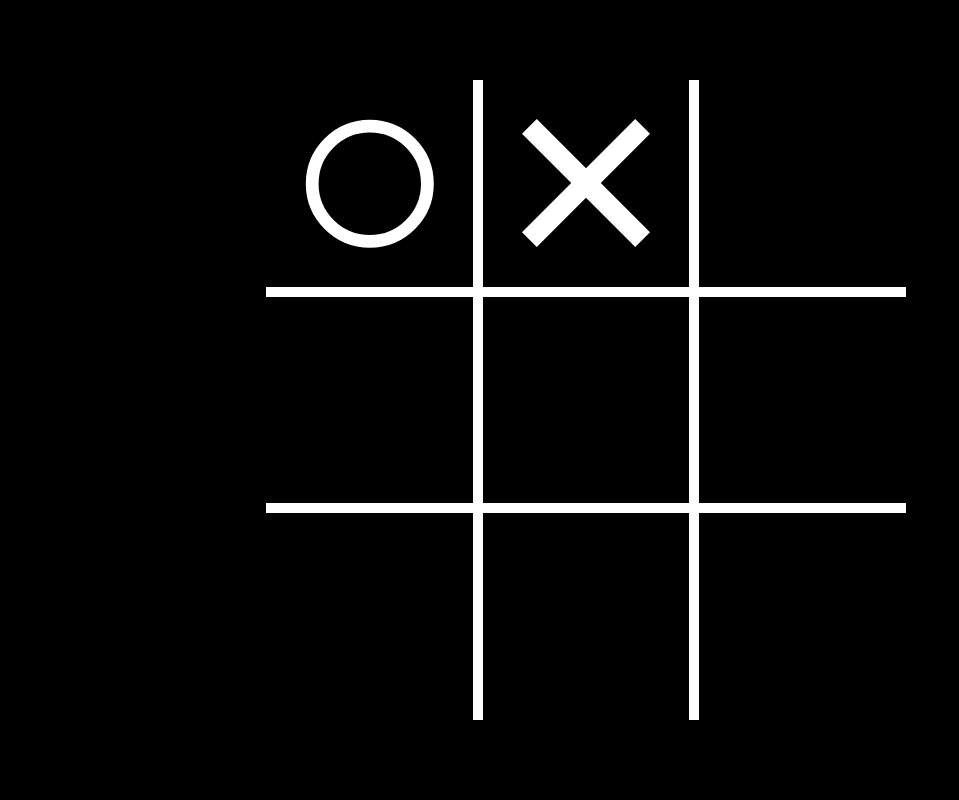
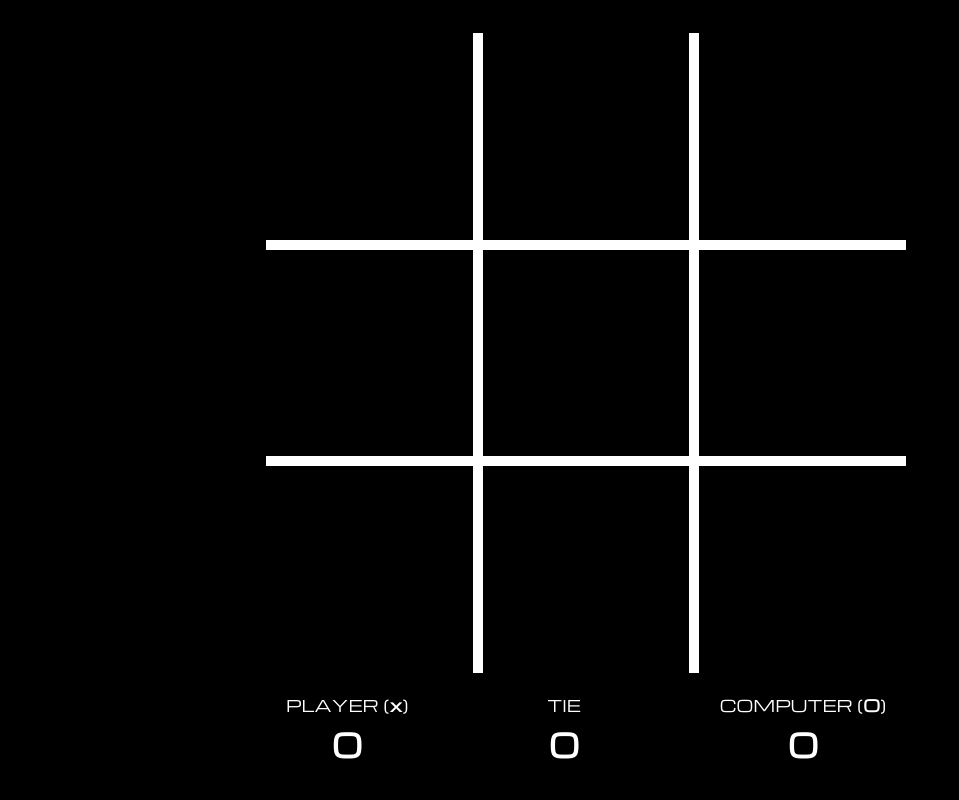
Before and after one commit to Aranosy/Tic-Tac-Toe, a plain HTML site: page index.html in a window 1280 px wide. Shown: the full height of the page, 54-1013 px from the left. Drawn offline with nearby package versions, Linux system fonts and the light colour scheme.

Commit message:
Set-up for squares interaction

```diff
--- a/index.html
+++ b/index.html
@@ -9,27 +9,9 @@
 <body>
     <div class="container">
         <main>
-            <div class="dashboard"></div>
+            <div class="current-turn">x turn!</div>
             <div class="game">
-                <div class="square">
-                    <?xml version="1.0" encoding="utf-8"?><!-- Uploaded to: SVG Repo, www.svgrepo.com, Generator: SVG Repo Mixer Tools -->
-                    <svg class="circle" width="800px" height="800px" viewBox="0 0 24 24" fill="none" xmlns="http://www.w3.org/2000/svg">
-                    <path d="M21 12C21 16.9706 16.9706 21 12 21C7.02944 21 3 16.9706 3 12C3 7.02944 7.02944 3 12 3C16.9706 3 21 7.02944 21 12Z" stroke="#000000" stroke-width="2" stroke-linecap="round" stroke-linejoin="round"/>
-                    </svg>
-                    </svg>
-                </div>
-                <div class="square">
-                    <?xml version="1.0" encoding="iso-8859-1"?>
-                    <svg class="cross" fill="#000000" height="800px" width="800px" version="1.1" id="Layer_1" xmlns="http://www.w3.org/2000/svg" xmlns:xlink="http://www.w3.org/1999/xlink"
-                        viewBox="0 0 512 512" xml:space="preserve">
-                    <g>
-                        <g>
-                            <polygon points="512,59.076 452.922,0 256,196.922 59.076,0 0,59.076 196.922,256 0,452.922 59.076,512 256,315.076 452.922,512
-                                512,452.922 315.076,256 		"/>
-                        </g>
-                    </g>
-                    </svg>
-                </div>
+                <div class="grid">
                     <div class="square"></div>
                     <div class="square"></div>
                     <div class="square"></div>
@@ -37,6 +19,23 @@
                     <div class="square"></div>
                     <div class="square"></div>
                     <div class="square"></div>
+                    <div class="square"></div>
+                    <div class="square"></div>
+                </div>
+                <div class="dashboard">
+                    <div id="player" class="tab">
+                        <div class="name">PLAYER (<strong>x</strong>)</div>
+                        <div class="score">0</div>
+                    </div>
+                    <div id="tie" class="tab">
+                        <div class="name">TIE</div>
+                        <div class="score">0</div>
+                    </div>
+                    <div id="computer" class="tab">
+                        <div class="name">COMPUTER (<strong>O</strong>)</div>
+                        <div class="score">0</div>
+                    </div>
+                </div>
             </div>
         </main>
         <footer class="link">
--- a/main.js
+++ b/main.js
@@ -0,0 +1,26 @@
+// Game logic
+let squares = [];
+let squareGrid = document.querySelectorAll(".square"); // List of all squares
+
+for (let i = 0; i < squareGrid.length; i++)
+{
+    // Create list of square objects
+    let square = {
+        square: squareGrid[i],
+        symbol: ""
+    };
+    squares.push(square);
+    // squareGrid[i].innerHTML = '<?xml version="1.0" encoding="utf-8"?><svg width="800px" height="800px" viewBox="0 0 24 24" fill="none" xmlns="http://www.w3.org/2000/svg"><path d="M21 12C21 16.9706 16.9706 21 12 21C7.02944 21 3 16.9706 3 12C3 7.02944 7.02944 3 12 3C16.9706 3 21 7.02944 21 12Z" stroke="#000000" stroke-width="2" stroke-linecap="round" stroke-linejoin="round"/></svg>';
+    // squareGrid[i].firstElementChild.classList.add("circle");
+}
+
+squares.forEach(square => {
+    square["square"].addEventListener('click', () => {
+        if (square["symbol"] === "")
+        {
+            square["square"].innerHTML = '<?xml version="1.0" encoding="iso-8859-1"?> <svg class="cross" fill="#000000" height="800px" width="800px" version="1.1" id="Layer_1" xmlns="http://www.w3.org/2000/svg" xmlns:xlink="http://www.w3.org/1999/xlink" viewBox="0 0 512 512" xml:space="preserve"> <g> <g> <polygon points="512,59.076 452.922,0 256,196.922 59.076,0 0,59.076 196.922,256 0,452.922 59.076,512 256,315.076 452.922,512 512,452.922 315.076,256 "/> </g> </g> </svg>'
+            square["symbol"] = "cross";
+            isPlayer = false;
+        }
+    });
+});
--- a/styles.css
+++ b/styles.css
@@ -1,4 +1,5 @@
 @import url("https://fonts.googleapis.com/css2?family=DM+Sans&display=swap");
+@import url('https://fonts.googleapis.com/css2?family=Michroma&family=Roboto:ital,wght@0,100..900;1,100..900&family=Share+Tech&display=swap');
 
 body,
 html {
@@ -24,12 +25,17 @@ main {
 }
 
 .game {
+    display: flex;
+    flex-direction: column;
     position: absolute;
-    width: clamp(500px, 50vw, 800px);
-    height: clamp(500px, 50vw, 800px);
     top: 50%;
     left: 50%;
     transform: translate(-50%, -50%);
+}
+
+.grid {
+    width: clamp(500px, 50vw, 800px);
+    height: clamp(500px, 50vw, 800px);
     display: grid;
     grid-template-columns: 1fr 1fr 1fr;
     grid-template-rows: 1fr 1fr 1fr;
@@ -58,6 +64,29 @@ main {
     filter: invert(100%);
 }
 
+.dashboard {
+    padding-top: 20px;
+    color: white;
+    display: flex;
+    width: clamp(500px, 50vw, 600px);
+    align-self: center;
+    justify-content: space-between;
+    font-size: 1rem;
+    font-family: "Michroma", sans-serif;
+}
+
+.tab {
+    display: flex;
+    flex-direction: column;
+}
+
+.score {
+    padding-top: 5px;
+    display: flex;
+    align-self: center;
+    font-size: 2rem;
+    font-weight: bold;
+}
 
 footer {
     color: var(--logo-font-color);
```
Lines whose indentation alone changed are shown as unchanged.
